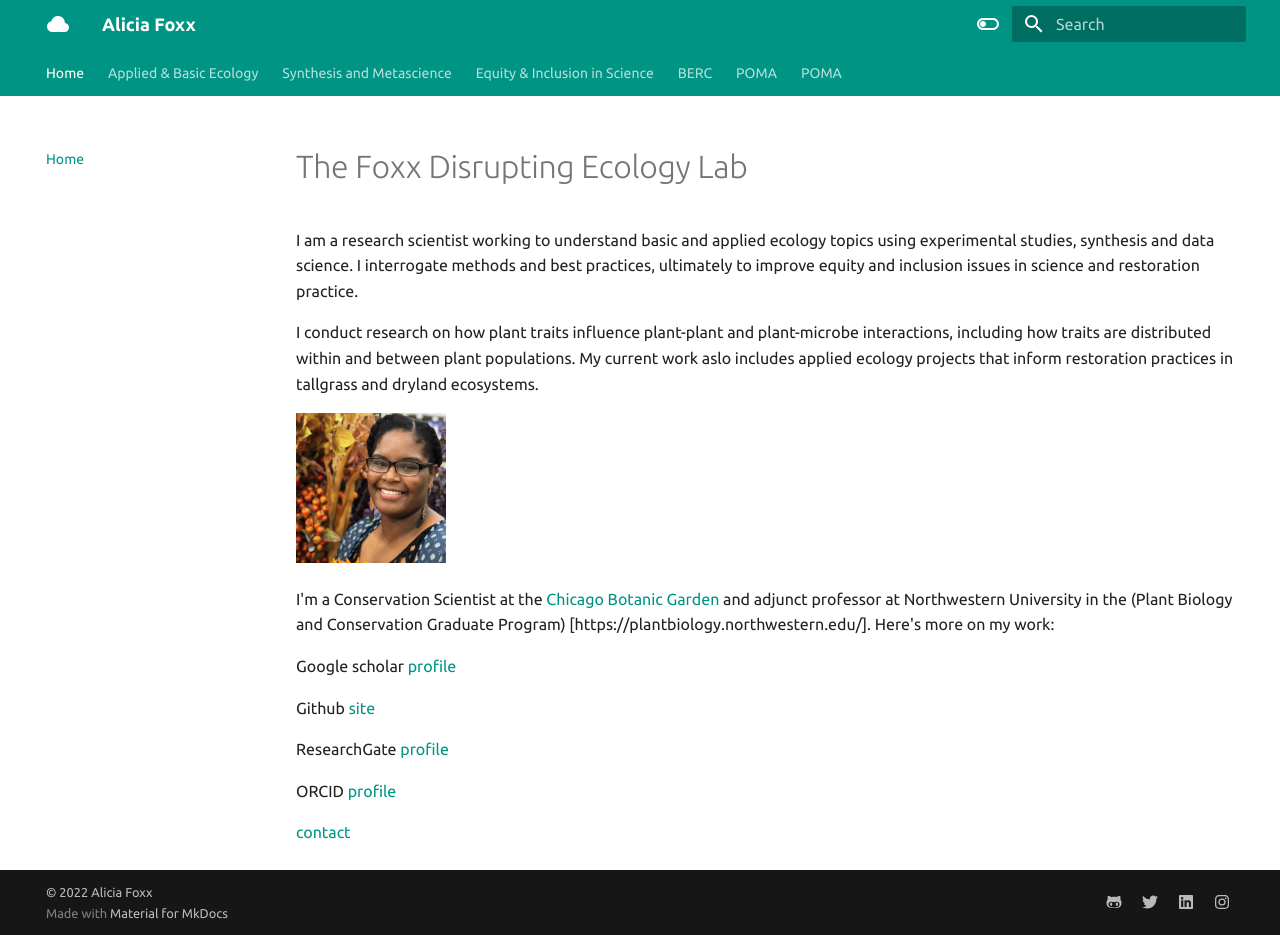
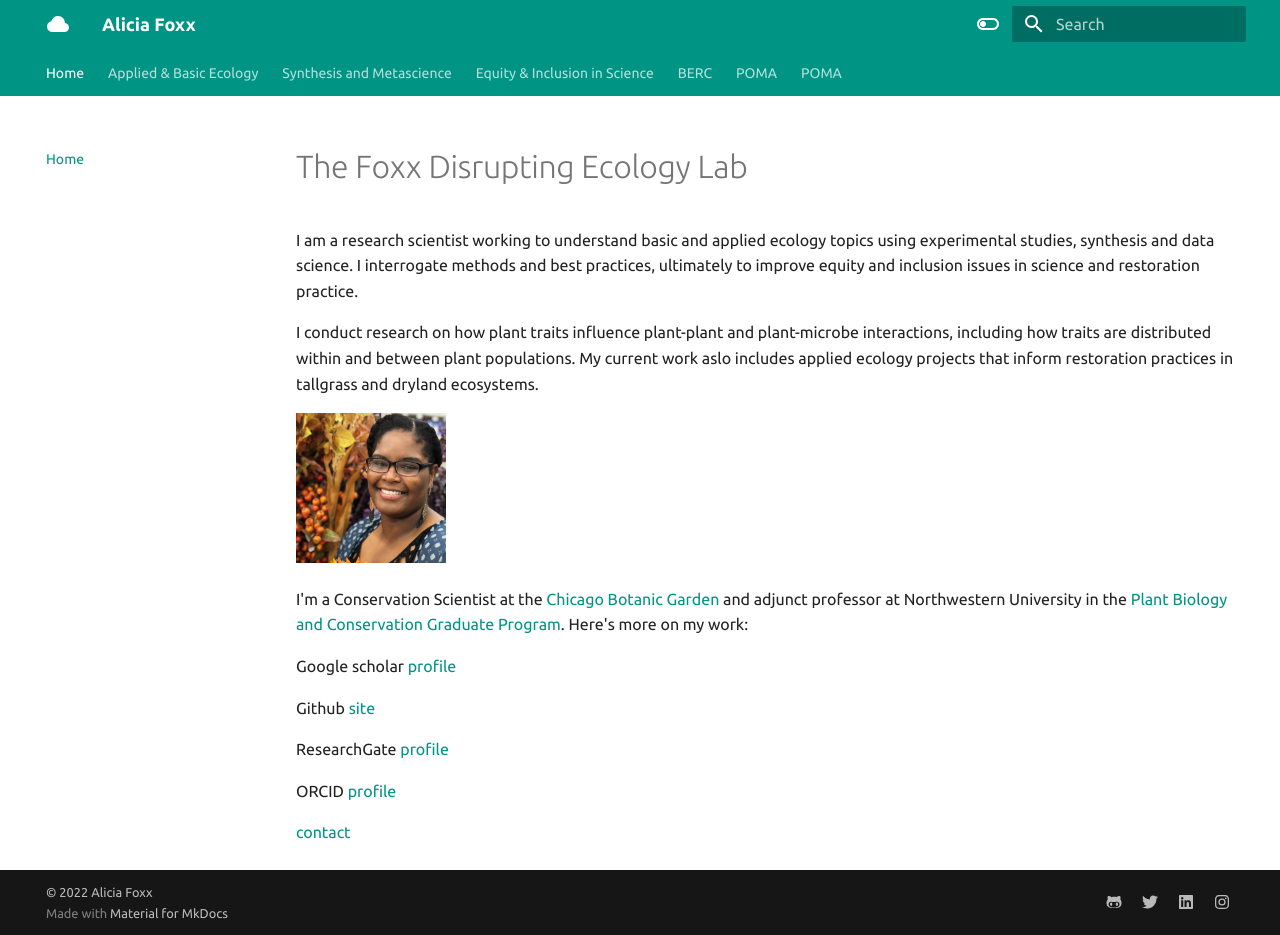
Before and after one commit to aliciafoxx/mkdocs-website, an MkDocs documentation site: the page built from docs/index.md, in a window 1280 px wide and 935 px high. Built offline with MkDocs 1.6.1 and Material for MkDocs 9.7.7, drawn with Linux system fonts in a browser that asks for light colours.

Commit message:
Update index.md
update link

```diff
--- a/docs/index.md
+++ b/docs/index.md
@@ -7,7 +7,7 @@ I conduct research on how plant traits influence plant-plant and plant-microbe i
 ![](Foxx_headshot.jpg){: style="height:150px;width:150px"}
 
 
-I'm a Conservation Scientist at the [Chicago Botanic Garden](https://www.chicagobotanic.org/research) and adjunct professor at Northwestern University in the (Plant Biology and Conservation Graduate Program) [https://plantbiology.northwestern.edu/]. Here's more on my work:
+I'm a Conservation Scientist at the [Chicago Botanic Garden](https://www.chicagobotanic.org/research) and adjunct professor at Northwestern University in the [Plant Biology and Conservation Graduate Program](https://plantbiology.northwestern.edu/). Here's more on my work:
 
 Google scholar [profile](https://scholar.google.com/citations?user=nlWrL0YAAAAJ&hl=en)
 
```
